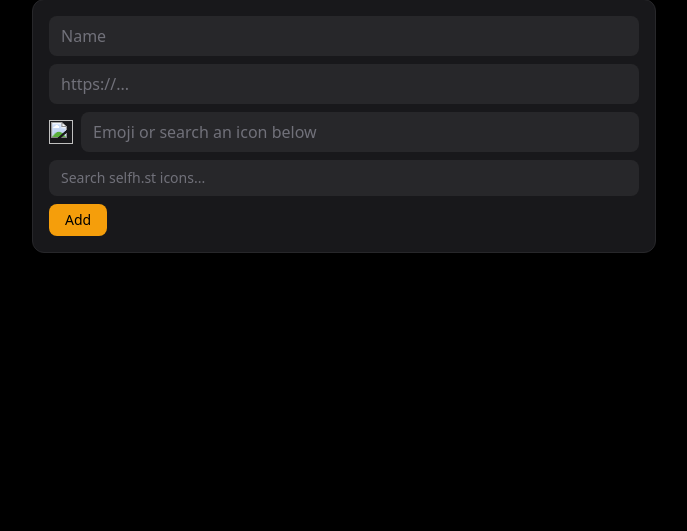
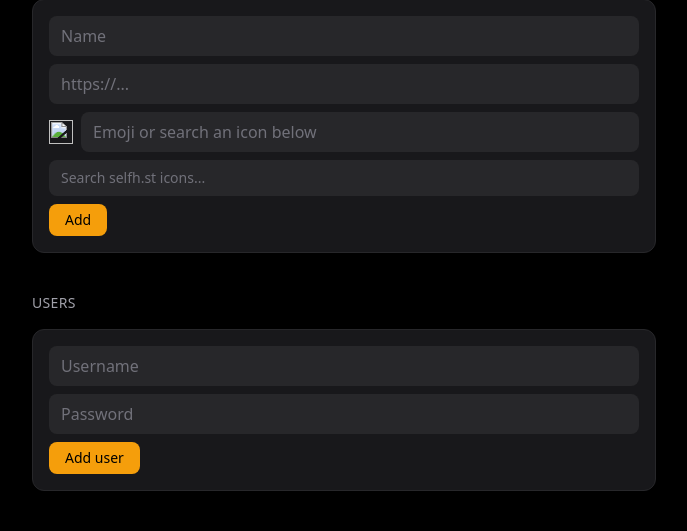
Before and after one commit to ardavannafezi/lobby, a Flask app: page /manage in a window 1280 px wide. Shown: the part 603-1134 px from the top of the page, without its empty margins (296-983 px from the left). Before the commit the page ends 856 px from the top, so only its background shows below. Run offline with Flask 3, Linux system fonts and the light colour scheme; the visitor is signed in with stand-in values (Sample User, id 1); some libraries are stand-ins or nearby versions.

Commit message:
Add self-service setup and multi-user support
No env vars required for first run: /setup creates the admin account,
SECRET_KEY auto-generates and persists to the data volume. Users now
live in users.json and can be managed from /manage. README rewritten
for GitHub search discoverability.

Co-Authored-By: Claude Sonnet 5 <noreply@anthropic.com>

```diff
--- a/app.py
+++ b/app.py
@@ -13,20 +13,33 @@ from flask_login import (
     login_user,
     logout_user,
 )
-from werkzeug.security import check_password_hash
+from werkzeug.security import check_password_hash, generate_password_hash
 
 app = Flask(__name__)
-app.secret_key = os.environ["SECRET_KEY"]
+
+DATA_FILE = os.environ.get("LOBBY_DATA_FILE", os.path.join(app.root_path, "data", "apps.json"))
+DATA_DIR = os.path.dirname(DATA_FILE)
+SEED_FILE = os.path.join(app.root_path, "apps.json")
+USERS_FILE = os.path.join(DATA_DIR, "users.json")
+SECRET_KEY_FILE = os.path.join(DATA_DIR, "secret_key")
+
+
+def get_secret_key():
+    if os.environ.get("SECRET_KEY"):
+        return os.environ["SECRET_KEY"]
+    os.makedirs(DATA_DIR, exist_ok=True)
+    if not os.path.exists(SECRET_KEY_FILE):
+        with open(SECRET_KEY_FILE, "w") as f:
+            f.write(secrets.token_hex(32))
+    with open(SECRET_KEY_FILE) as f:
+        return f.read().strip()
+
+
+app.secret_key = get_secret_key()
 app.config["REMEMBER_COOKIE_DURATION"] = timedelta(days=365)
 
 login_manager = LoginManager(app)
 login_manager.login_view = "login"
-
-USERNAME = os.environ["LOBBY_USERNAME"]
-PASSWORD_HASH = os.environ["LOBBY_PASSWORD_HASH"]
-
-DATA_FILE = os.environ.get("LOBBY_DATA_FILE", os.path.join(app.root_path, "data", "apps.json"))
-SEED_FILE = os.path.join(app.root_path, "apps.json")
 
 
 def load_apps():
@@ -42,17 +55,54 @@ def save_apps(apps):
         json.dump(apps, f, indent=2)
 
 
+def load_users():
+    if not os.path.exists(USERS_FILE):
+        return {}
+    with open(USERS_FILE) as f:
+        return json.load(f)
+
+
+def save_users(users):
+    os.makedirs(DATA_DIR, exist_ok=True)
+    with open(USERS_FILE, "w") as f:
+        json.dump(users, f, indent=2)
+
+
 class User(UserMixin):
-    id = USERNAME
+    def __init__(self, username):
+        self.id = username
 
 
 @login_manager.user_loader
 def load_user(user_id):
-    return User() if user_id == USERNAME else None
+    users = load_users()
+    return User(user_id) if user_id in users else None
+
+
+@app.get("/setup")
+def setup():
+    if load_users():
+        return redirect(url_for("login"))
+    return render_template("setup.html")
+
+
+@app.post("/setup")
+def setup_post():
+    if load_users():
+        return redirect(url_for("login"))
+    username = request.form.get("username", "").strip()
+    password = request.form.get("password", "")
+    if not username or not password:
+        return render_template("setup.html", error="Username and password required"), 400
+    save_users({username: generate_password_hash(password)})
+    login_user(User(username), remember=True)
+    return redirect(url_for("index"))
 
 
 @app.get("/login")
 def login():
+    if not load_users():
+        return redirect(url_for("setup"))
     if current_user.is_authenticated:
         return redirect(url_for("index"))
     return render_template("login.html")
@@ -60,10 +110,13 @@ def login():
 
 @app.post("/login")
 def login_post():
+    users = load_users()
+    if not users:
+        return redirect(url_for("setup"))
     username = request.form.get("username", "")
     password = request.form.get("password", "")
-    if username == USERNAME and check_password_hash(PASSWORD_HASH, password):
-        login_user(User(), remember=True)
+    if username in users and check_password_hash(users[username], password):
+        login_user(User(username), remember=True)
         return redirect(url_for("index"))
     return render_template("login.html", error="Invalid credentials"), 401
 
@@ -84,7 +137,7 @@ def index():
 @app.get("/manage")
 @login_required
 def manage():
-    return render_template("manage.html", apps=load_apps())
+    return render_template("manage.html", apps=load_apps(), users=load_users(), current_user=current_user)
 
 
 @app.post("/manage/add")
@@ -122,5 +175,30 @@ def manage_delete(app_id):
     return redirect(url_for("manage"))
 
 
+@app.post("/manage/users/add")
+@login_required
+def manage_users_add():
+    username = request.form.get("username", "").strip()
+    password = request.form.get("password", "")
+    if username and password:
+        users = load_users()
+        users[username] = generate_password_hash(password)
+        save_users(users)
+    return redirect(url_for("manage"))
+
+
+@app.post("/manage/users/delete/<username>")
+@login_required
+def manage_users_delete(username):
+    users = load_users()
+    if len(users) > 1 and username in users:
+        users.pop(username)
+        save_users(users)
+        if username == current_user.id:
+            logout_user()
+            return redirect(url_for("login"))
+    return redirect(url_for("manage"))
+
+
 if __name__ == "__main__":
     app.run(host="0.0.0.0", port=8000)
--- a/docker-compose.yml
+++ b/docker-compose.yml
@@ -3,7 +3,9 @@ services:
     build: .
     ports:
       - "8000:8000"
-    env_file: .env
+    env_file:
+      - path: .env
+        required: false
     volumes:
       - lobby_data:/app/data
     restart: unless-stopped
--- a/templates/manage.html
+++ b/templates/manage.html
@@ -70,6 +70,27 @@
       </div>
       <button type="submit" class="rounded-lg bg-amber-500 text-black px-4 py-1.5 text-sm font-medium hover:bg-amber-400">Add</button>
     </form>
+
+    <h2 class="text-zinc-400 text-sm uppercase tracking-wide mb-3 mt-10">Users</h2>
+    <div class="space-y-2 mb-4">
+      {% for username in users %}
+      <div class="flex items-center justify-between bg-zinc-900 border border-zinc-800 rounded-xl px-4 py-3">
+        <span class="text-zinc-200">{{ username }}{% if username == current_user.id %} <span class="text-zinc-500 text-xs">(you)</span>{% endif %}</span>
+        {% if users|length > 1 %}
+        <form method="post" action="/manage/users/delete/{{ username }}">
+          <button type="submit" class="rounded-lg bg-zinc-800 text-red-400 px-3 py-1 text-sm hover:bg-zinc-700">Delete</button>
+        </form>
+        {% endif %}
+      </div>
+      {% endfor %}
+    </div>
+    <form method="post" action="/manage/users/add" class="bg-zinc-900 border border-zinc-800 rounded-xl p-4 space-y-2">
+      <input name="username" placeholder="Username" required
+             class="w-full rounded-lg bg-zinc-800 text-zinc-100 placeholder-zinc-500 px-3 py-2 outline-none focus:ring-2 focus:ring-amber-500">
+      <input name="password" type="password" placeholder="Password" required
+             class="w-full rounded-lg bg-zinc-800 text-zinc-100 placeholder-zinc-500 px-3 py-2 outline-none focus:ring-2 focus:ring-amber-500">
+      <button type="submit" class="rounded-lg bg-amber-500 text-black px-4 py-1.5 text-sm font-medium hover:bg-amber-400">Add user</button>
+    </form>
   </div>
 
   <script>
```
Also changed, not shown: templates/setup.html (added, +29 -0 lines), README.md, 1 other file.
